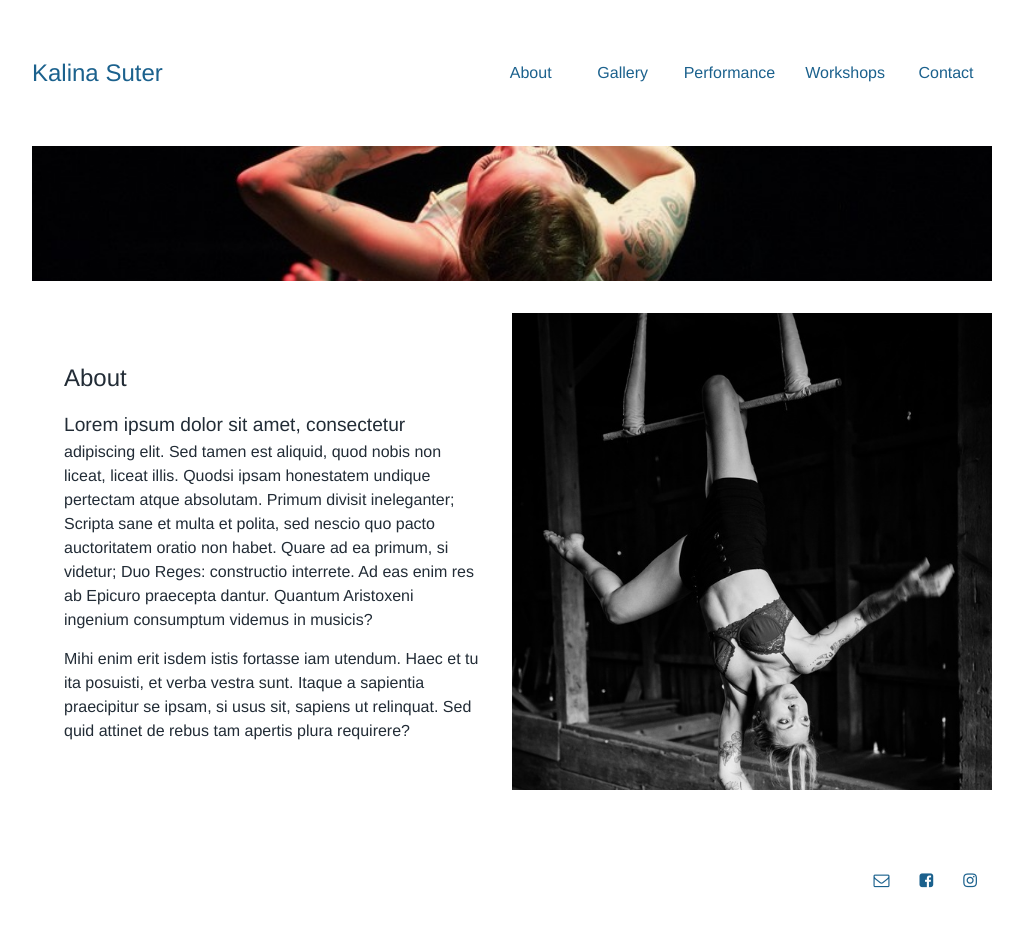
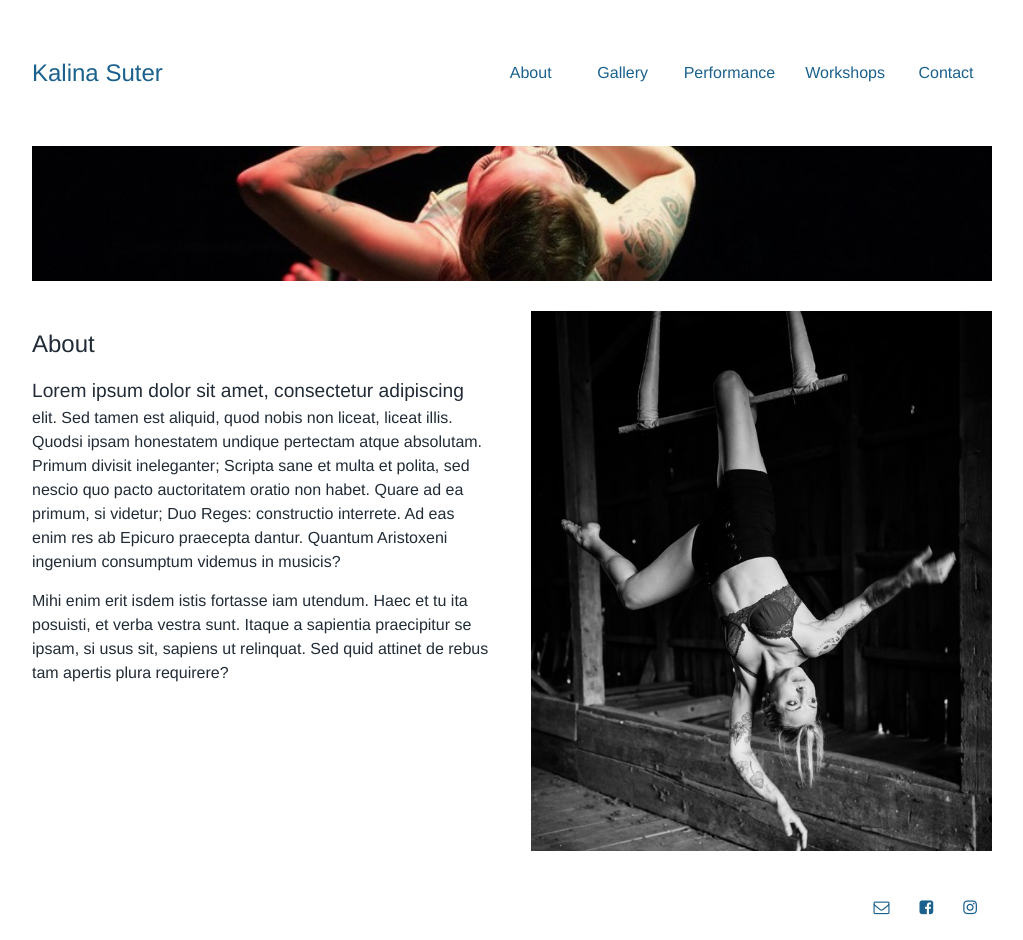
Before and after one commit to miamollie/kalina-suter, a Jekyll site: the page built from about.md, in a window 1280 px wide. Shown: the whole page, without its empty margins (128-1151 px from the left). Built offline with Jekyll 4.4.1, drawn with Linux system fonts in a browser that asks for light colours; nearby versions of some CDN libraries.

Commit message:
Spacing and margins

```diff
--- a/_includes/footer.html
+++ b/_includes/footer.html
@@ -1,5 +1,5 @@
 <footer>
-  <div class="flex fRow-sm fRom-lg alignCenter center-sm end-lg full-lg full-sm content">
+  <div class="flex fRow-sm fRom-lg alignCenter center-sm end-lg full-lg full-sm padX-lg padX-sm padY-lg padY-sm">
     <ul class="flex fRow-lg fRow-sm">
       <li><a href="mailto:{{ site.email }}"><i class="fa fa-envelope-o" aria-hidden="true"></i></a></li>
       <li><a href="#"><i class="fa fa-facebook-square" aria-hidden="true"></i></a></li>
--- a/_layouts/default.html
+++ b/_layouts/default.html
@@ -3,7 +3,7 @@
   {% include head.html %}
   <body>
     {% include header.html %}
-    <div class="full-lg content">{{ content }}</div>
+    <div class="full-lg between-lg">{{ content }}</div>
     {% include footer.html %}
 
   <!-- <script type="text/javascript" src="{{site.baseurl}}/_assets/js/main.js"></script> -->
--- a/_layouts/split-page.html
+++ b/_layouts/split-page.html
@@ -2,12 +2,12 @@
 layout: default
 ---
 
-<div class="flex fRow-lg fColumn-sm full-lg full-sm">
-  <div class="content half-lg full-sm">
+<div class="flex fRow-lg fColumn-sm full-lg full-sm between-lg around-sm">
+  <div class="marginY-lg marginY-sm half-lg full-sm">
     <h2>{{page.title}}</h2>
     <div class="copy">
       {{ content }}
     </div>
   </div>
-   <div class="content half-lg full-sm feature-image" style="background-image: url('{{ page.feature-image }}');"></div>
+   <div class="marginY-lg marginXY-sm half-lg full-sm feature-image" style="background-image: url('{{ page.feature-image }}');"></div>
 </div>
--- a/_sass/_custom.scss
+++ b/_sass/_custom.scss
@@ -5,8 +5,6 @@ body {
   justify-content: space-between;
   height: 100vh;
 }
-
-.content { padding: 2rem;}
 
 .no-scroll {
   overflow-y: hidden;
@@ -29,7 +27,17 @@ body {
   -moz-background-size: cover;
   -webkit-background-size: cover;
   background-repeat: no-repeat;
-  min-height: 25vh;
+  min-height: 60vh;
+}
+
+.small-image {
+  background-size: cover;
+  -webkit-background-size: cover;
+  -moz-background-size: cover;
+  -webkit-background-size: cover;
+  background-repeat: no-repeat;
+  height: 35vh;
+  width: 35vh;
 }
 
 .flex { display: flex;}
@@ -42,11 +50,17 @@ body {
 }
 
 @media screen and (min-width: 698px) {
+  .padXY-l { padding: $spacing-unit/2 $spacing-unit/2;}
+  .padY-lg { padding: $spacing-unit 0;}
+  .padX-lg { padding: 0 $spacing-unit;}
+  .marginXY-lg { margin: $spacing-unit $spacing-unit;}
+  .marginY-lg { margin: $spacing-unit 0;}
+  .marginX-lg { margin: 0 $spacing-unit;}
   .fRow-lg { flex-direction: row;}
   .fColumn-lg { flex-direction: column;}
-  .half-lg { width: 50%; }
-  .full-lg { width: 80vw; max-width: 960px; margin: auto}
-  .hide-lg {display: none;}
+  .half-lg { width: 48%;}
+  .full-lg { width: 80vw; max-width: 960px; margin: auto;}
+  .hide-lg { display: none;}
   .center-lg { justify-content: center;}
   .end-lg { justify-content: flex-end;}
   .around-lg { justify-content: space-around;}
@@ -55,10 +69,16 @@ body {
 }
 
 @media screen and (max-width: 698px) {
+  .padXY-sm { padding: $spacing-unit/2 $spacing-unit/2;}
+  .padY-sm { padding: $spacing-unit/2 0;}
+  .padX-sm { padding: 0 $spacing-unit/2;}
+  .marginXY-sm { margin: $spacing-unit/2 $spacing-unit/2;}
+  .marginY-sm { margin: $spacing-unit/2 0;}
+  .marginX-sm { margin: 0 $spacing-unit/2;}
   .fRow-sm { flex-direction: row;}
   .fColumn-sm { flex-direction: column;}
-  .half-sm { width: 50%; }
-  .full-sm { width: 80vw; max-width: 960px; margin: auto; }
+  .half-sm { width: 48%;}
+  .full-sm { width: 80vw; max-width: 960px; margin: auto;}
   .hide-sm {display: none;}
   .center-sm { justify-content: center;}
   .around-sm { justify-content: space-around;}
```
Also changed, not shown: other parts of _layouts/default.html (+3 -1 lines), _includes/content-row.html (deleted, +0 -9 lines), _includes/feature-row.html (added, +9 -0 lines), _layouts/workshops.html (added, +7 -0 lines), workshops.markdown (+13 -14 lines).
